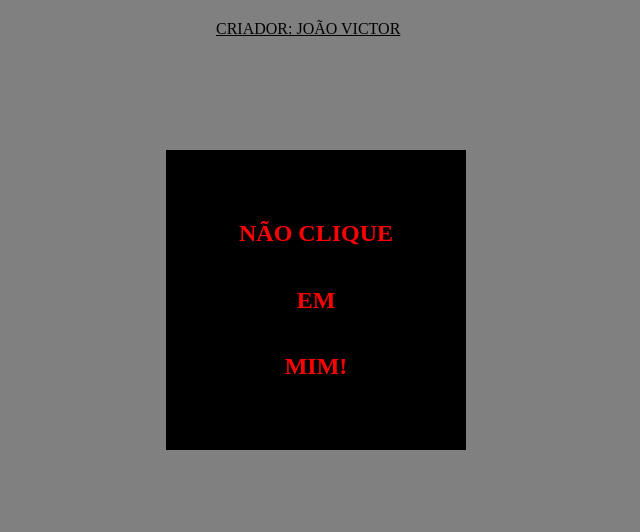
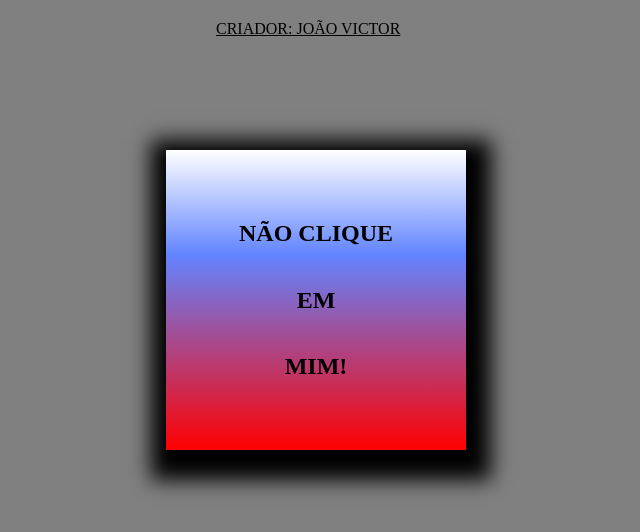
Before and after one commit to L0rdSaiyan/div-inteligente, a plain HTML site: page index.html in a window 1280 px wide. Shown: the whole page, without its empty margins (334-974 px from the left). Drawn offline with Linux system fonts and the light colour scheme.

Commit message:
adicionado mais detalhes à parte visual da Div

```diff
--- a/app.js
+++ b/app.js
@@ -32,7 +32,7 @@ function sair3(){
     let elemento = document.getElementById("btn")
     elemento.innerHTML = "<h2>NÃO CLIQUE</h2> <h2>EM</h2> <h2>MIM!</h2>"
     elemento.style.backgroundColor = 'black'
-    elemento.style.color = 'red'
+    elemento.style.color = 'black'
 
 
 }
--- a/style.css
+++ b/style.css
@@ -24,8 +24,10 @@ header{
     margin-top: 150px;
     width: 300px;
     height: 300px;
-    background-color: black;
-    color: red;
+    background-color: #FFFFFF;
+    background-image: linear-gradient(180deg, #FFFFFF 0%, #6284FF 35%, #FF0000 100%);
+    box-shadow: 5px 10px 20px 20px;
+    color: black;
     position: absolute;
 
 }
```
